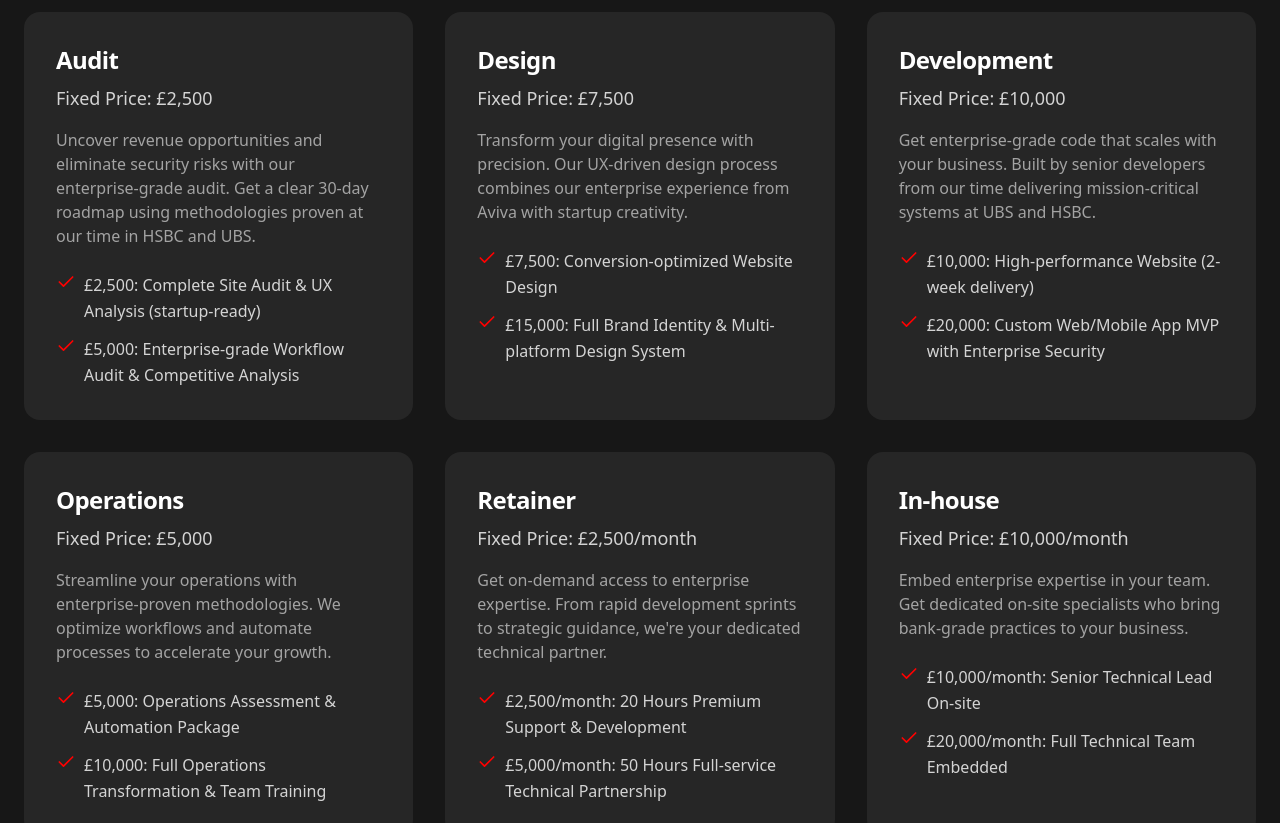
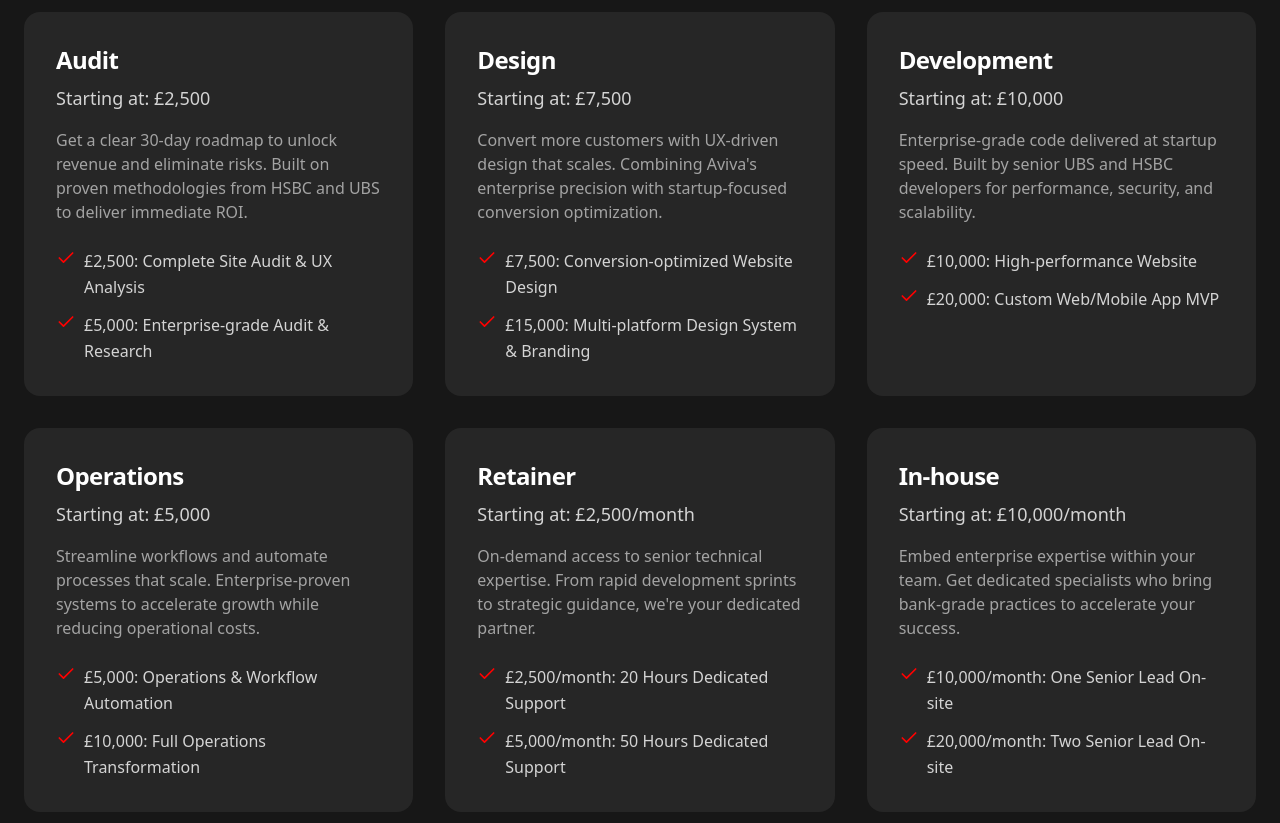
Before and after one commit to hasanakyol/profusion, a Next.js app: page / in a window 1280 px wide. Shown: the part 880-1703 px from the top of the page. Built offline with nearby package versions, Linux system fonts and the light colour scheme.

Commit message:
modified:   app/page.tsx

```diff
--- a/app/page.tsx
+++ b/app/page.tsx
@@ -122,62 +122,62 @@ export default function Home() {
             {[
               {
                 title: "Audit",
-                price: "Fixed Price: £2,500",
+                price: "Starting at: £2,500",
                 description:
-                  "Uncover revenue opportunities and eliminate security risks with our enterprise-grade audit. Get a clear 30-day roadmap using methodologies proven at our time in HSBC and UBS.",
+                  "Get a clear 30-day roadmap to unlock revenue and eliminate risks. Built on proven methodologies from HSBC and UBS to deliver immediate ROI.",
                 items: [
-                  "£2,500: Complete Site Audit & UX Analysis (startup-ready)",
-                  "£5,000: Enterprise-grade Workflow Audit & Competitive Analysis",
+                  "£2,500: Complete Site Audit & UX Analysis",
+                  "£5,000: Enterprise-grade Audit & Research",
                 ],
               },
               {
                 title: "Design",
-                price: "Fixed Price: £7,500",
+                price: "Starting at: £7,500",
                 description:
-                  "Transform your digital presence with precision. Our UX-driven design process combines our enterprise experience from Aviva with startup creativity.",
+                  "Convert more customers with UX-driven design that scales. Combining Aviva's enterprise precision with startup-focused conversion optimization.",
                 items: [
                   "£7,500: Conversion-optimized Website Design",
-                  "£15,000: Full Brand Identity & Multi-platform Design System",
+                  "£15,000: Multi-platform Design System & Branding",
                 ],
               },
               {
                 title: "Development",
-                price: "Fixed Price: £10,000",
+                price: "Starting at: £10,000",
                 description:
-                  "Get enterprise-grade code that scales with your business. Built by senior developers from our time delivering mission-critical systems at UBS and HSBC.",
+                  "Enterprise-grade code delivered at startup speed. Built by senior UBS and HSBC developers for performance, security, and scalability.",
                 items: [
-                  "£10,000: High-performance Website (2-week delivery)",
-                  "£20,000: Custom Web/Mobile App MVP with Enterprise Security",
+                  "£10,000: High-performance Website",
+                  "£20,000: Custom Web/Mobile App MVP",
                 ],
               },
               {
                 title: "Operations",
-                price: "Fixed Price: £5,000",
+                price: "Starting at: £5,000",
                 description:
-                  "Streamline your operations with enterprise-proven methodologies. We optimize workflows and automate processes to accelerate your growth.",
+                  "Streamline workflows and automate processes that scale. Enterprise-proven systems to accelerate growth while reducing operational costs.",
                 items: [
-                  "£5,000: Operations Assessment & Automation Package",
-                  "£10,000: Full Operations Transformation & Team Training",
+                  "£5,000: Operations & Workflow Automation",
+                  "£10,000: Full Operations Transformation",
                 ],
               },
               {
                 title: "Retainer",
-                price: "Fixed Price: £2,500/month",
+                price: "Starting at: £2,500/month",
                 description:
-                  "Get on-demand access to enterprise expertise. From rapid development sprints to strategic guidance, we're your dedicated technical partner.",
+                  "On-demand access to senior technical expertise. From rapid development sprints to strategic guidance, we're your dedicated partner.",
                 items: [
-                  "£2,500/month: 20 Hours Premium Support & Development",
-                  "£5,000/month: 50 Hours Full-service Technical Partnership",
+                  "£2,500/month: 20 Hours Dedicated Support",
+                  "£5,000/month: 50 Hours Dedicated Support",
                 ],
               },
               {
                 title: "In-house",
-                price: "Fixed Price: £10,000/month",
+                price: "Starting at: £10,000/month",
                 description:
-                  "Embed enterprise expertise in your team. Get dedicated on-site specialists who bring bank-grade practices to your business.",
+                  "Embed enterprise expertise within your team. Get dedicated specialists who bring bank-grade practices to accelerate your success.",
                 items: [
-                  "£10,000/month: Senior Technical Lead On-site",
-                  "£20,000/month: Full Technical Team Embedded",
+                  "£10,000/month: One Senior Lead On-site",
+                  "£20,000/month: Two Senior Lead On-site",
                 ],
               },
             ].map((service, index) => (
```
